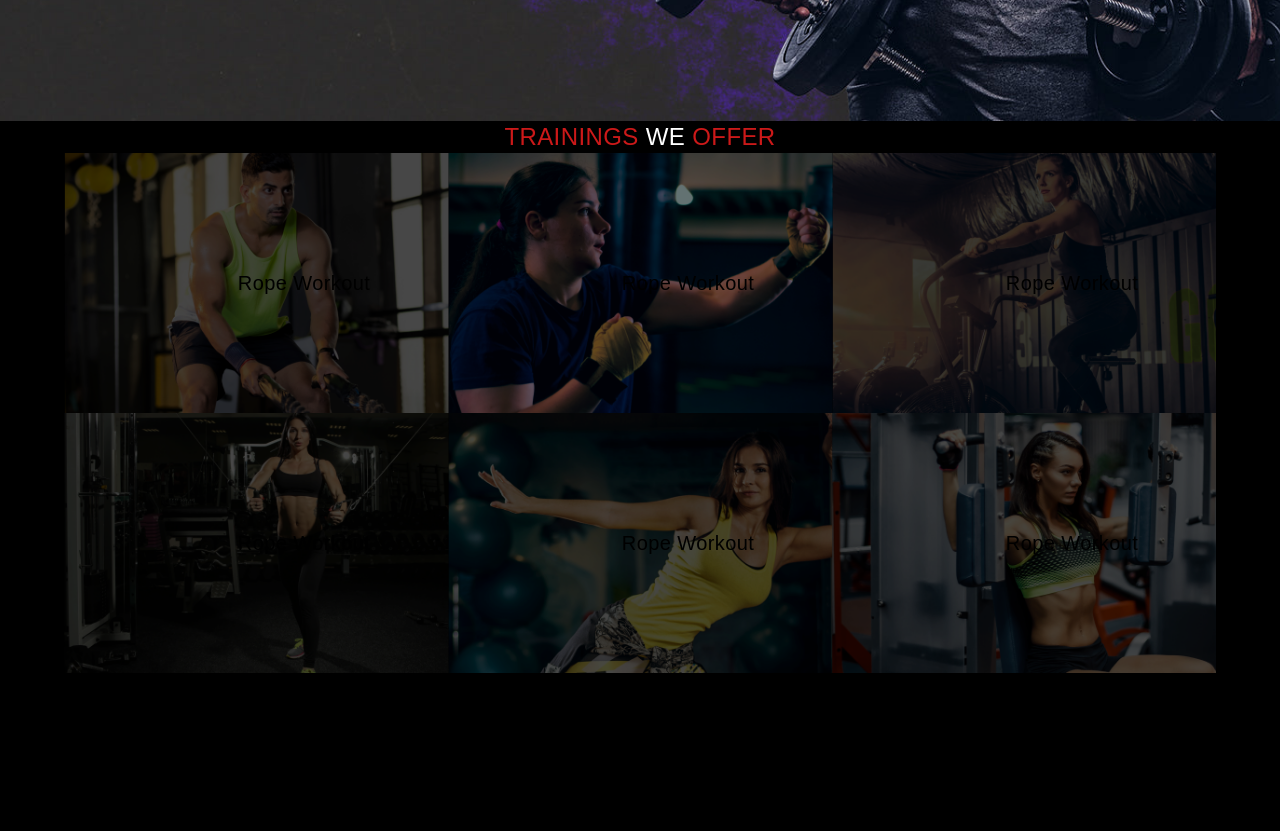
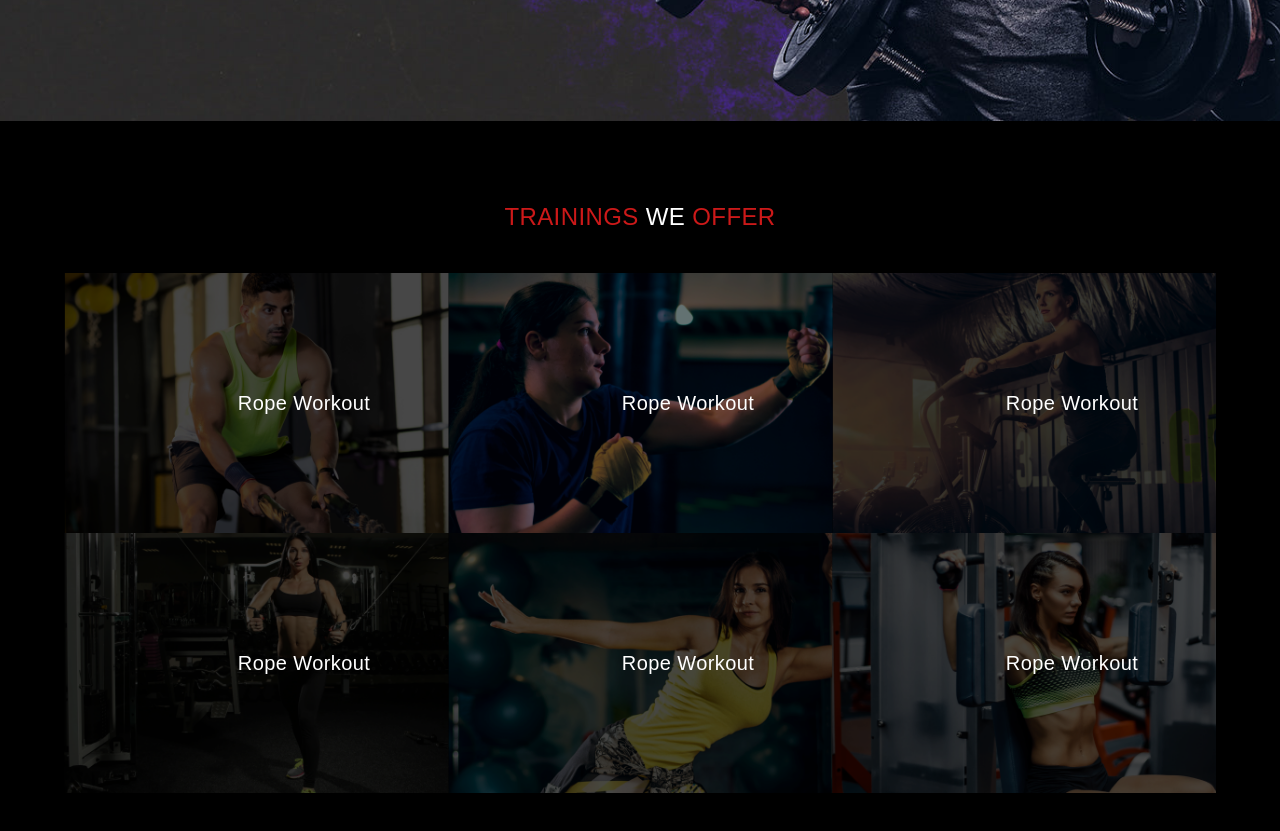
Before and after one commit to arafat-sabbir/Athletes_Arsenal, a React (Vite) app: page / in a window 1280 px wide. Shown: the part 800-1631 px from the top of the page. Before the commit the page ends 1473 px from the top, so only its background shows below. Built offline with nearby package versions, Linux system fonts and the light colour scheme; a web font is replaced by a local one.

Commit message:
Completed Our Training Section

```diff
--- a/src/components/Home/OurTraining.tsx
+++ b/src/components/Home/OurTraining.tsx
@@ -11,8 +11,8 @@ const OurTraining = () => {
     { title: "Rope Workout", image: "/assets/background/6.png" },
   ];
   return (
-    <Container>
-      <h1 className="text-primary text-center font-medium text-2xl">
+    <Container className="py-20">
+      <h1 className="text-primary text-center font-medium text-2xl pb-10">
         TRAININGS <span className="text-title-dark">WE</span> OFFER
       </h1>
      <div className="grid grid-cols-1 md:grid-cols-2 lg:grid-cols-3 overflow-hidden">
--- a/src/components/TrainingCard.tsx
+++ b/src/components/TrainingCard.tsx
@@ -4,9 +4,9 @@ const TrainingCard = ({ data }: { data: { title: string; image: string } }) => {
   return (
     <div
       style={{ backgroundImage: `url(${image})` }}
-      className={`bg-[url('${image}')] bg-opacity-[10%] cursor-grab  bg-no-repeat bg-cover bg-center h-[260px] w-[480px] relative before:w-[480px] before:h-[260px] before:absolute before:top-0 before:left-0 before:bg-black before:opacity-30 after:w-[480px] after:h-[260px] after:absolute after:top-0 after:left-0 after:bg-primary  hover:after:opacity-60 after:rotate-45 after:translate-x-[50%] after:translate-y-[50%] hover:after:translate-x-0 hover:after:translate-y-0 hover:after:rotate-0 after:transition-all after:duration-500 after:opacity-0 `}
+      className={`bg-[url('${image}')] bg-opacity-[10%] cursor-grab  bg-no-repeat bg-cover bg-center h-[260px] w-[480px] relative before:w-[480px] before:h-[260px] before:absolute before:top-0 before:left-0 dark:before:bg-black before:bg-white  before:opacity-30 after:w-[480px] after:h-[260px] after:absolute after:top-0 after:left-0 after:bg-primary  hover:after:opacity-60 after:rotate-45 after:translate-x-[50%] after:translate-y-[50%] hover:after:translate-x-0 hover:after:translate-y-0 hover:after:rotate-0 after:transition-all after:duration-500 after:opacity-0 `}
     >
-      <h1 className="absolute top-[50%] left-[50%] translate-x-[-50%] translate-y-[-50%]  text-xl text-title z-50">
+      <h1 className="absolute top-[50%] left-[50%] translate-x-[-50%] translate-y-[-50%]  text-xl text-white  z-50">
         {title}
       </h1>
     </div>
```
